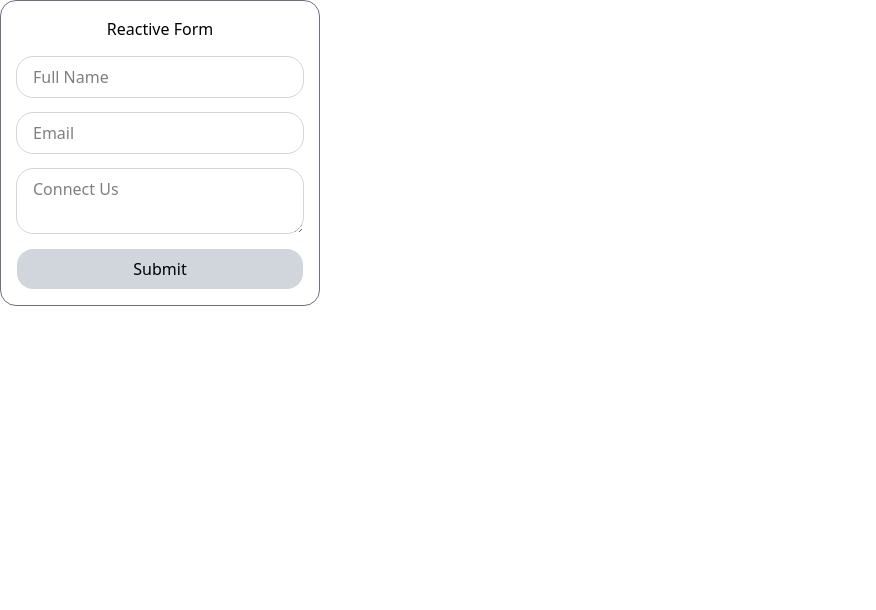
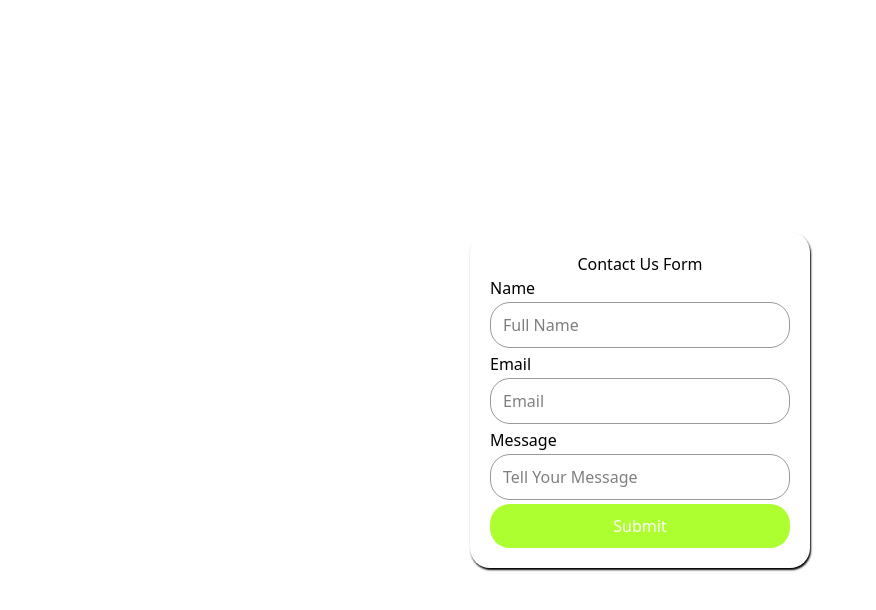
Before and after one commit to Zeologan/Angular-Micro-Build, an Angular app: page / in a window 1280 px wide. Shown: the top 610 px of the page, without its empty margins (0-876 px from the left). Built offline with nearby package versions, Linux system fonts and the light colour scheme.

Commit message:
Day 8 Revamp

```diff
--- a/src/app/app.component.html
+++ b/src/app/app.component.html
@@ -5,5 +5,5 @@
 <!-- <app-parent-to-child/> -->
 <!-- <app-child-to-parent/> -->
 <!-- <app-student-card/> -->
-<!-- <app-template-driven></app-template-driven> -->
-<app-reactive-forms></app-reactive-forms>
+<app-template-driven></app-template-driven>
+<!-- <app-reactive-forms></app-reactive-forms> -->
--- a/src/app/template-driven/template-driven.component.css
+++ b/src/app/template-driven/template-driven.component.css
@@ -0,0 +1,36 @@
+.container{
+    width: 100%;
+    height: 100vh;
+    display: flex;
+    justify-content: center;
+    align-items: center;
+}
+h1{
+    text-align: center;
+}
+
+form{
+    padding: 20px;
+    border-radius: 20px;
+    box-shadow: 1px 2px 2px 0;
+}
+.field{
+    display: flex;
+    flex-direction: column;
+    gap: 2px;
+    margin-bottom: 4px;
+}
+
+input{
+    width: 300px;
+    padding: 10px 12px;
+    border: 1px solid #999;
+    border-radius: 20px;
+    outline: none;
+}
+
+input[type=submit]{
+    color: white;
+    background-color: greenyellow;
+    border: none;
+}
--- a/src/app/template-driven/template-driven.component.html
+++ b/src/app/template-driven/template-driven.component.html
@@ -1,10 +1,18 @@
-<!-- form Container  -->
-<div class="w-[320px] border border-gray-500 p-4 rounded-2xl">
-    <h2 class="text-center pb-4">Contact Us</h2>
-    <form class="flex flex-col gap-4" #contactForm="ngForm" (ngSubmit)="onSubmit(contactForm)">
-        <input type="text" name="fullname" placeholder="Full Name" class="py-2 px-4 outline outline-gray-300 rounded-2xl" ngModel required>
-        <input type="text" name="email" placeholder="Email" class="py-2 px-4 outline outline-gray-300 rounded-2xl" ngModel required>
-        <textarea name="connect" id="" placeholder="Connect Us" class="py-2 px-4 outline outline-gray-300 rounded-2xl" ngModel ></textarea>
-        <button class="bg-gray-300 py-2 px-4 rounded-2xl hover:bg-gray-400 hover:text-white all duration-300 cursor-pointer" type="submit" [disabled]="contactForm.invalid">Submit</button>
+<div class="container">
+    <form (ngSubmit)="onFormSubmit(contactForm)" #contactForm="ngForm">
+        <h1>Contact Us Form</h1>
+        <div class="field">
+            <label for="">Name</label>
+            <input type="text" placeholder="Full Name">
+        </div>
+        <div class="field">
+            <label for="">Email</label>
+            <input type="email" placeholder="Email">
+        </div>
+        <div class="field">
+            <label for="">Message</label>
+            <input type="text" placeholder="Tell Your Message">
+        </div>
+        <input type="submit">
     </form>
 </div>
--- a/src/app/template-driven/template-driven.component.ts
+++ b/src/app/template-driven/template-driven.component.ts
@@ -1,4 +1,5 @@
 import { Component } from '@angular/core';
+import { NgForm } from '@angular/forms';
 
 @Component({
   selector: 'app-template-driven',
@@ -6,7 +7,7 @@ import { Component } from '@angular/core';
   styleUrls: ['./template-driven.component.css']
 })
 export class TemplateDrivenComponent {
-  onSubmit(form:any){
-    console.log(`Form Value : ${JSON.stringify(form.value)}`)
+  onFormSubmit(form:NgForm){
+    console.log(form);
   }
 }
```
